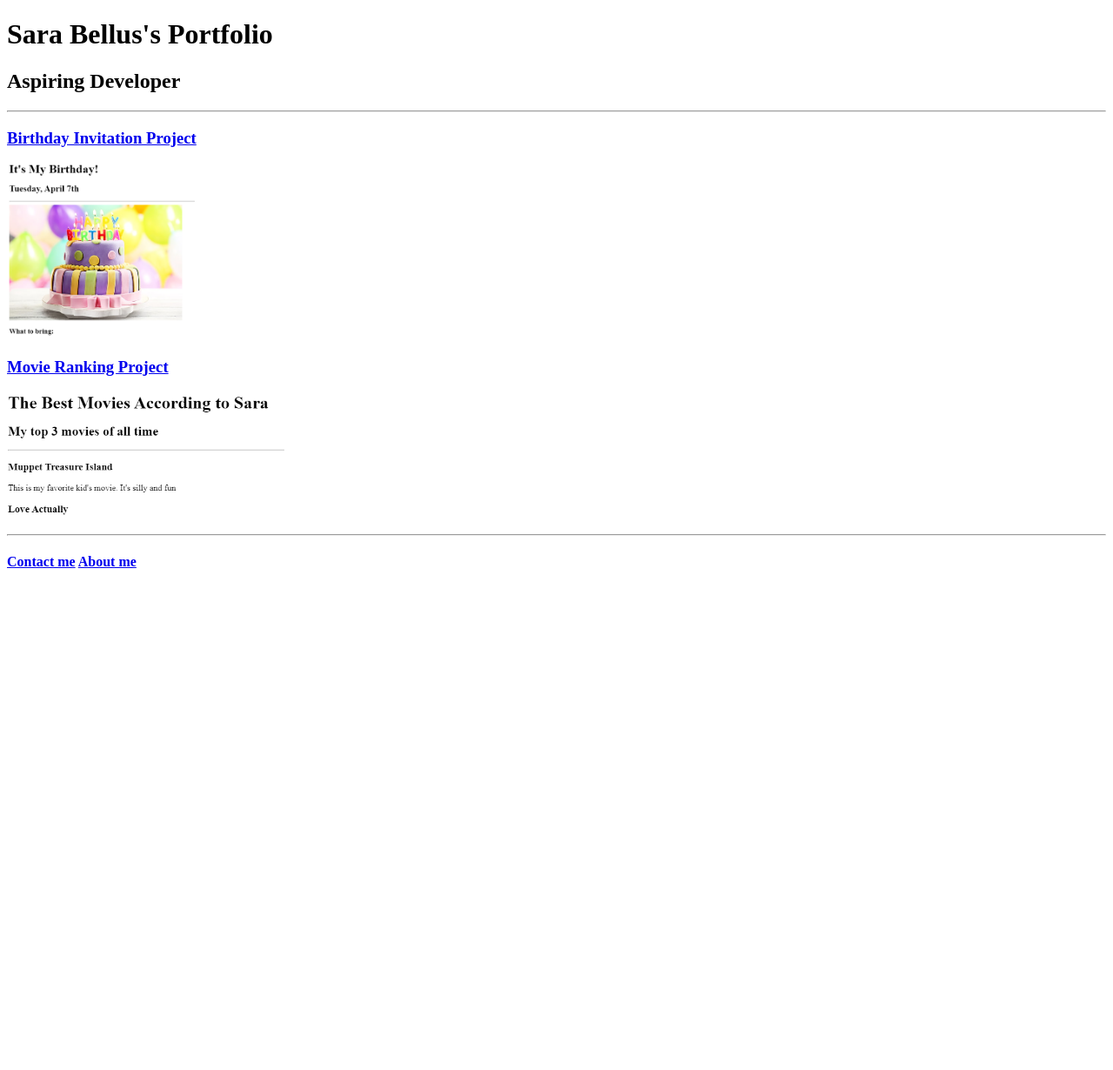
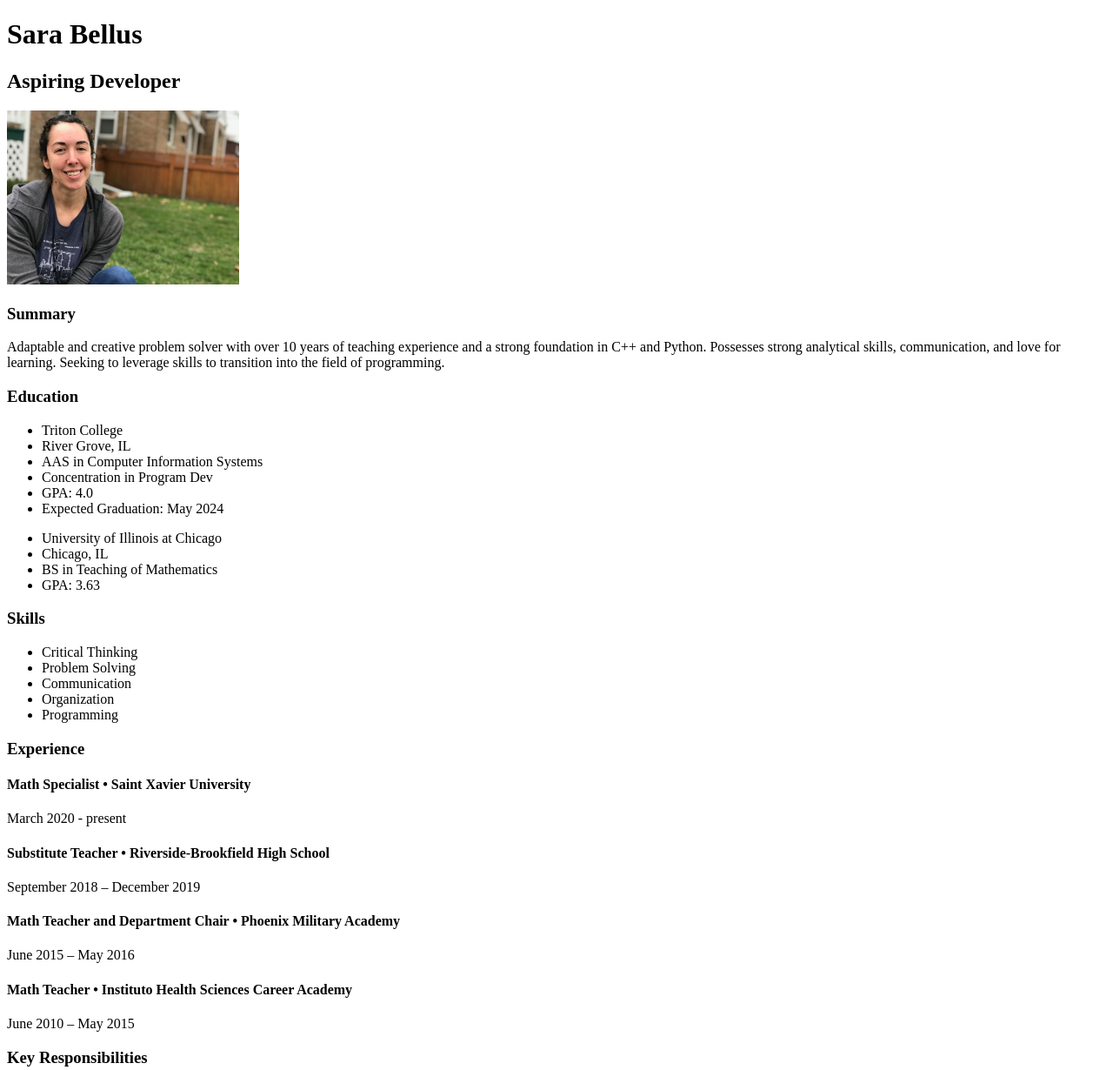
Before and after one commit to SpiSpa/html.portfolio, a plain HTML site: page index.html in a window 1280 px wide. Shown: the top 1230 px of the page at 87% size. Before the commit the page ends 800 px from the top, so only its background shows below. Drawn offline with Linux system fonts and the light colour scheme.

Commit message:
Add files via upload

```diff
--- a/index.html
+++ b/index.html
@@ -1,25 +1,68 @@
-
 <!DOCTYPE html>
 <html lang="en">
 <head>
     <meta charset="UTF-8">
-    <title>Sara Bellus's Portfolio</title>
+    <title>My Resume</title>
 </head>
 <body>
-    <h1> Sara Bellus's Portfolio</h1>
-        <h2>Aspiring Developer</h2>
-        <hr>
+    <h1>Sara Bellus</h1>
+    <h2>Aspiring Developer</h2>
 
-        <h3><a href="./public/birthday-invite.html"> Birthday Invitation Project</a></h3>
-        <img src="./assets/images/birthday_invite.png" height="200" alt="birthday cake with candles">
+    <img src="./assets/images/profile_photo.jpg" height="200" alt="photo of Sara sitting in her back yard">
 
-        <h3><a href="./public/movie-ranking.html"> Movie Ranking Project</a></h3>
-        <img src="./assets/images/movie-ranking.png"  height="150"alt="screen shot of best movies page">
+    <h3>Summary</h3>
+    <p>Adaptable and creative problem solver with over 10 years of
+        teaching experience and a strong foundation in C++ and Python.
+        Possesses strong analytical skills, communication, and love
+        for learning.  Seeking to leverage skills to transition into
+        the field of programming.  </p>
 
-        <hr>
+    <h3>Education</h3>
+    <ul>
+        <li>Triton College</li>
+        <li>River Grove, IL</li>
+        <li>AAS in Computer Information Systems</li>
+        <li>Concentration in Program Dev</li>
+        <li>GPA: 4.0</li>
+        <li>Expected Graduation: May 2024</li>
+    </ul>
+    <ul>
+        <li>University of Illinois at Chicago</li>
+        <li>Chicago, IL</li>
+        <li>BS in Teaching of Mathematics</li>
+        <li>GPA: 3.63</li>
+    </ul>
+    <h3>Skills</h3>
+    <ul>
+        <li>Critical Thinking </li>
+        <li>Problem Solving</li>
+        <li>Communication</li>
+        <li>Organization</li>
+        <li>Programming</li>
+    </ul>
 
-        <h4><a href="./public/contact.html"> Contact me</a> <a href="./public/about.html"> About me</a></h4>
+    <h3>Experience</h3>
 
-        <h4></h4>
+    <h4>Math Specialist • Saint Xavier University </h4>
+        <p>March 2020 - present</p>
+
+    <h4>Substitute Teacher • Riverside-Brookfield High School</h4>
+        <p>September 2018 – December 2019</p>
+
+    <h4>Math Teacher and Department Chair • Phoenix Military Academy</h4>
+        <p>June 2015 – May 2016</p>
+
+    <h4>Math Teacher • Instituto Health Sciences Career Academy</h4>
+        <p>June 2010 – May 2015</p>
+
+    <h3>Key Responsibilities</h3>
+    Worked dynamically with learners ranging from high school freshmen
+    to college seniors in Algebra 1 to Calculus and College Statistics.
+    Created and coordinated workshops, test prep courses, after-school
+    clubs, and day-to-day math classes.  Maintained timely and professional
+    records, communication, and reports. Collaborated and communicated
+    effectively with peers and pertinent stakeholders.
+
+    <h3><a href="./public/about.html">Contact</a> <a href="./public/about.html">About</a></h3>
 </body>
 </html>
```
Also changed, not shown: public/about.html (+28 -18 lines), public/contact.html (+17 -9 lines), assets/images/LinkedIn-Logos/LI-In-Bug.png (added), assets/images/LinkedIn-Logos/LI-Logo.png (added), assets/images/capn.jpg (added), assets/images/github-mark.png (added), assets/images/profile_photo.jpg (added), assets/images/sir-badger.jpg (added).
